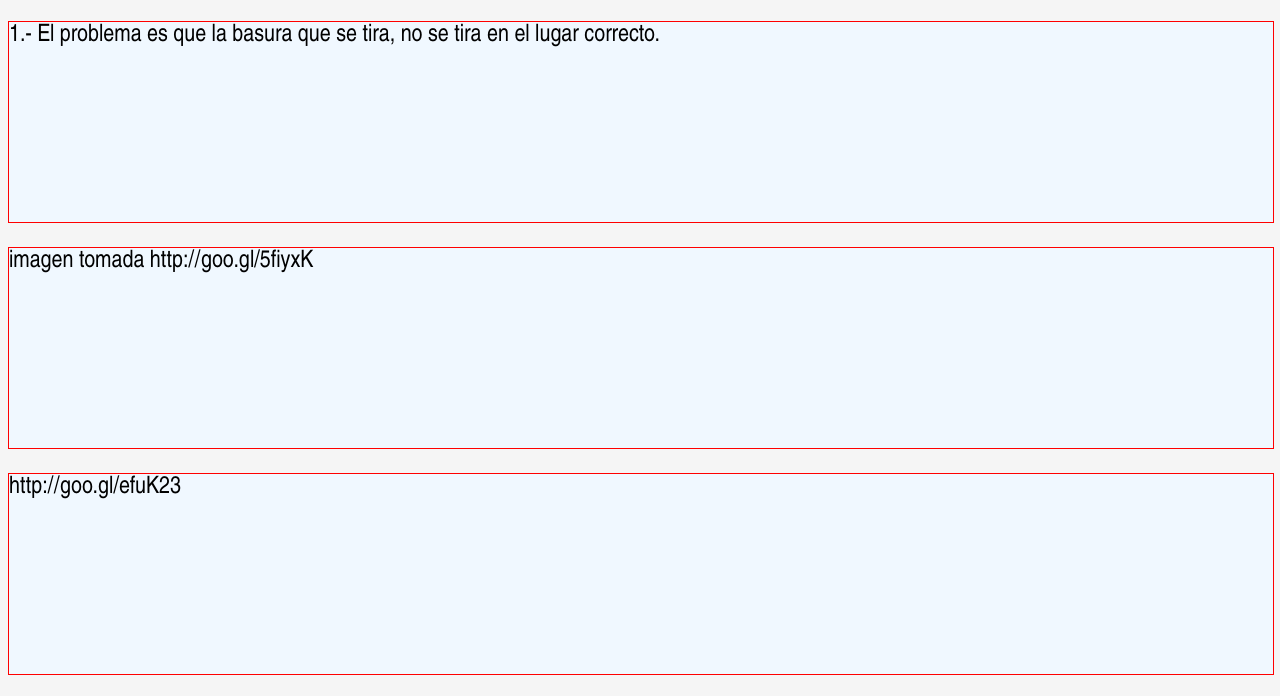
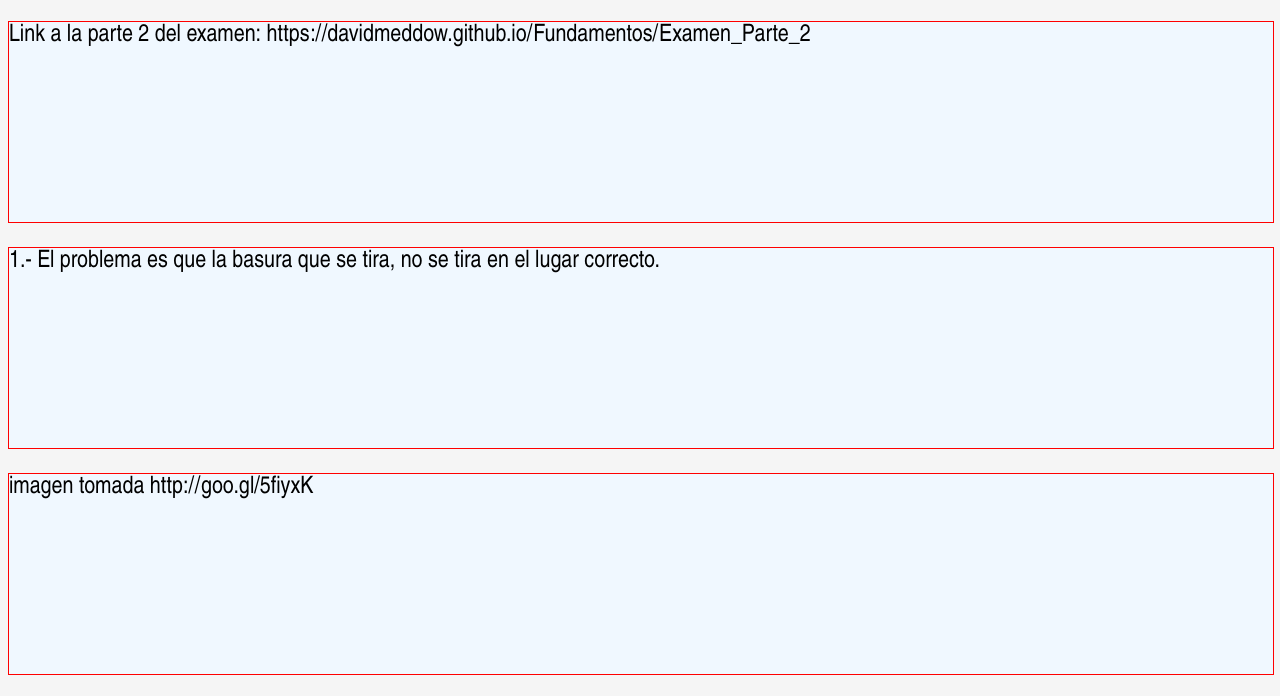
Before and after one commit to DavidMedDow/Fundamentos, a plain HTML site: page Examen_Parte_1.html in a window 1280 px wide. Shown: the part 62-758 px from the top of the page. Drawn offline with Linux system fonts and the light colour scheme; grey boxes are pictures that could not be loaded.

Commit message:
Update Examen_Parte_1.html

```diff
--- a/Examen_Parte_1.html
+++ b/Examen_Parte_1.html
@@ -24,6 +24,7 @@ font-family: "Arial Narrow",Arial,sans-serif;
 <body>
 <!-- Start your code here -->
 <h1 class="h1">Examen (parte 1)</h1>
+<p class="lw">Link a la parte 2 del examen: https://davidmeddow.github.io/Fundamentos/Examen_Parte_2</p>
 <p class="lw">1.- El problema es que la basura que se tira, no se tira en el lugar correcto. </p>
   <p class="lw">imagen tomada http://goo.gl/5fiyxK</p>
   <p class="lw">http://goo.gl/efuK23</p>
```
